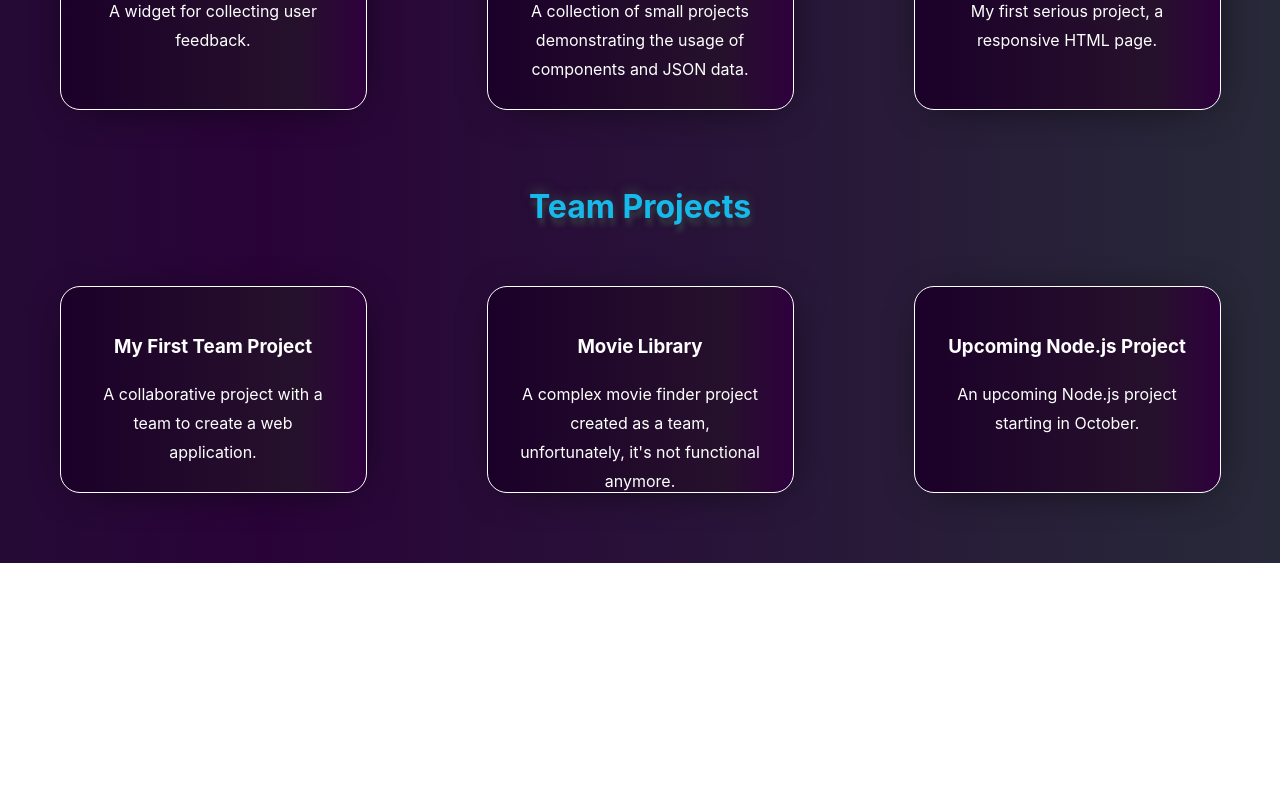
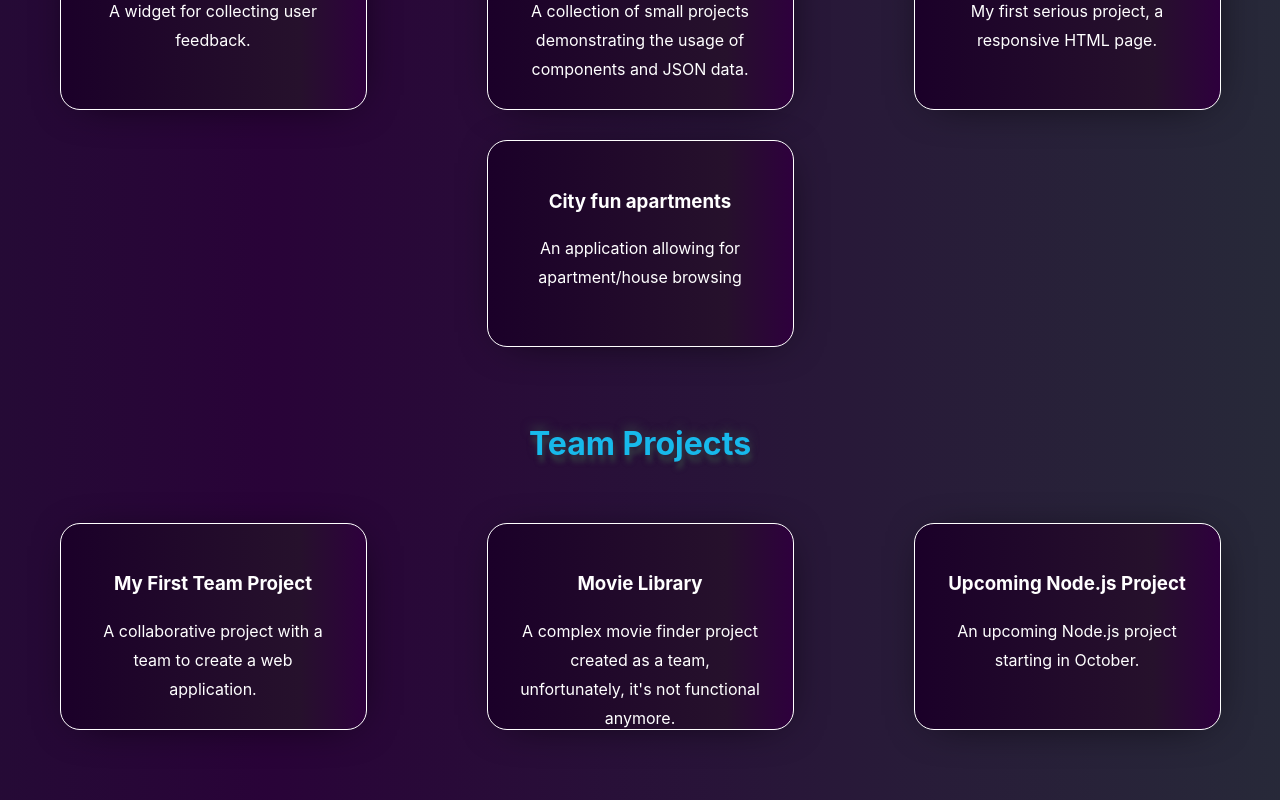
Before and after one commit to JakubPiksa/Portfolio-Jakub-Piksa, a React (Create React App) app: page /portfolio-jakub-piksa/portfolio in a window 1280 px wide. Shown: the part 1005-1805 px from the top of the page. Before the commit the page ends 1568 px from the top, so only its background shows below. Built offline with nearby package versions, Linux system fonts and the light colour scheme.

Commit message:
Update Portfolio.jsx

```diff
--- a/src/components/Portfolio/Portfolio.jsx
+++ b/src/components/Portfolio/Portfolio.jsx
@@ -27,7 +27,11 @@ const Portfolio = () => {
         <div className={css.portfolioListEl}>
           <a href='https://jakubpiksa.github.io/goit-markup-hw-08/'><h3>Responsive HTML Page</h3>  My first serious project, a responsive HTML page.</a>
         </div>
+        <div className={css.portfolioListEl}>
+          <a href='cityfunapartments.pl'><h3>City fun apartments</h3> An application allowing for apartment/house browsing </a>
+        </div>
       </div>
+
 
       <h2>Team Projects</h2>
 
```
